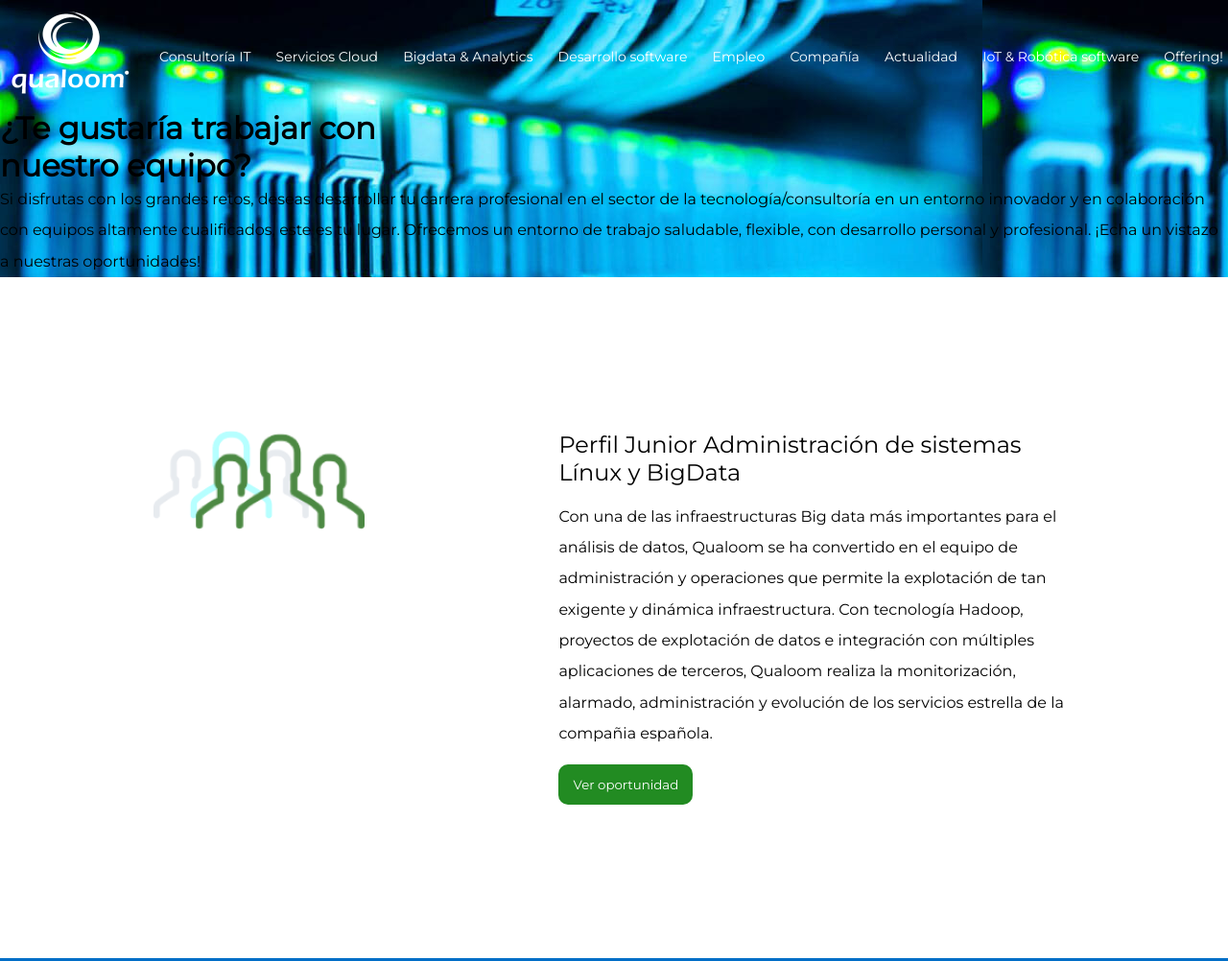
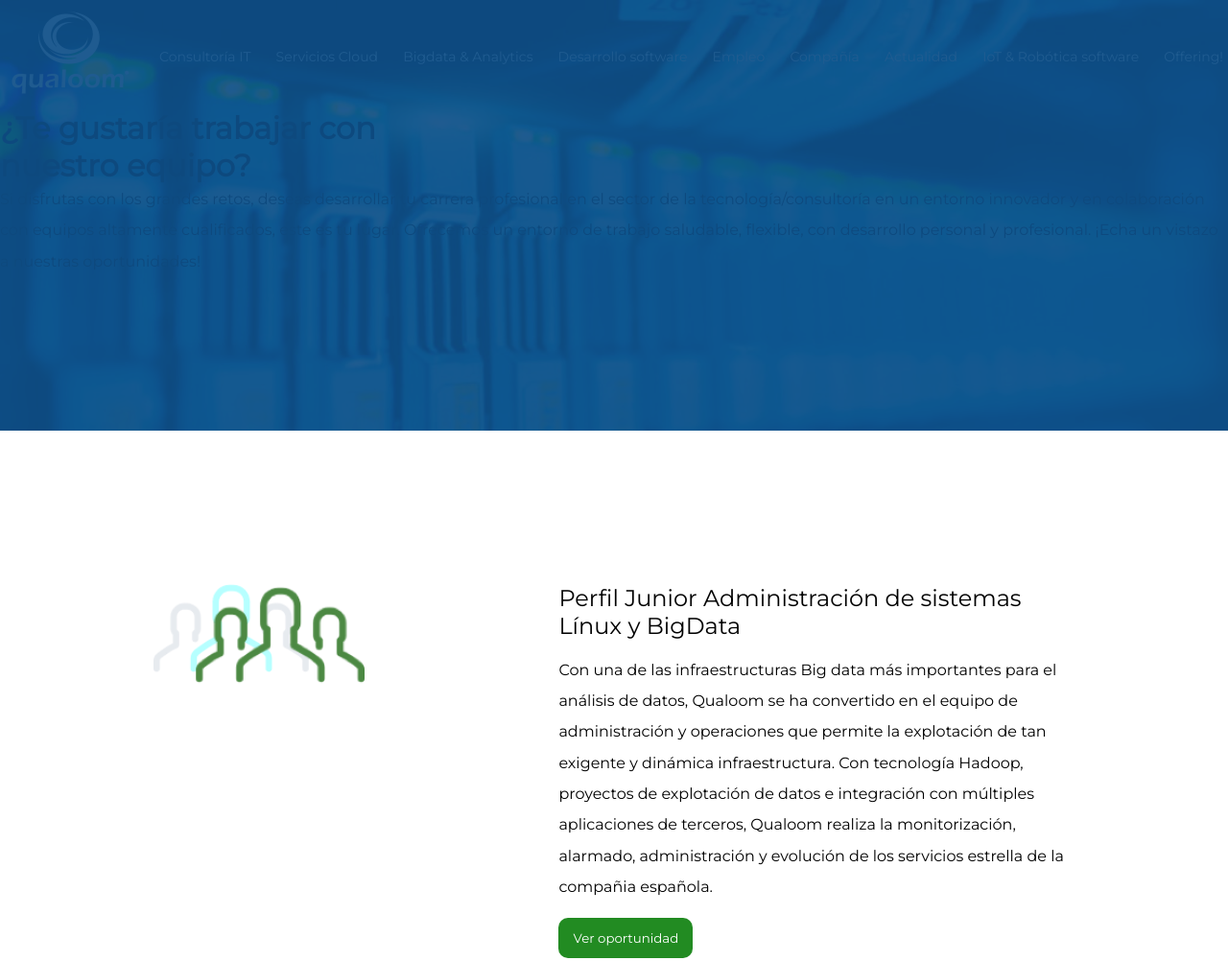
Before and after one commit to MussadiqKhan/qualoom, a Gatsby site: page /servicios-cloud in a window 1280 px wide. Shown: the top 1002 px of the page at 96% size. Built offline with nearby package versions, Linux system fonts and the light colour scheme; Gatsby itself is replaced by a stand-in of ours.

Commit message:
Update style.css

```diff
--- a/src/styles/style.css
+++ b/src/styles/style.css
@@ -254,7 +254,7 @@
 
 /* Servicios CSS */
 
-.background-consultia {
+.background-servicios {
   max-height: 75vh;
   background-size: cover !important;
   background-position: 100%;
@@ -262,11 +262,11 @@
   position: relative;
   background-repeat: no-repeat !important;
 }
-.background-consultia:after {
+.background-servicios:after {
   content: "";
   top: 0;
   left: 0;
-  background: rgba(61, 58, 45, 0.92);
+  background: rgba(14, 79, 136, 0.93);
   width: 100%;
   height: 100%;
   z-index: 1;
```
